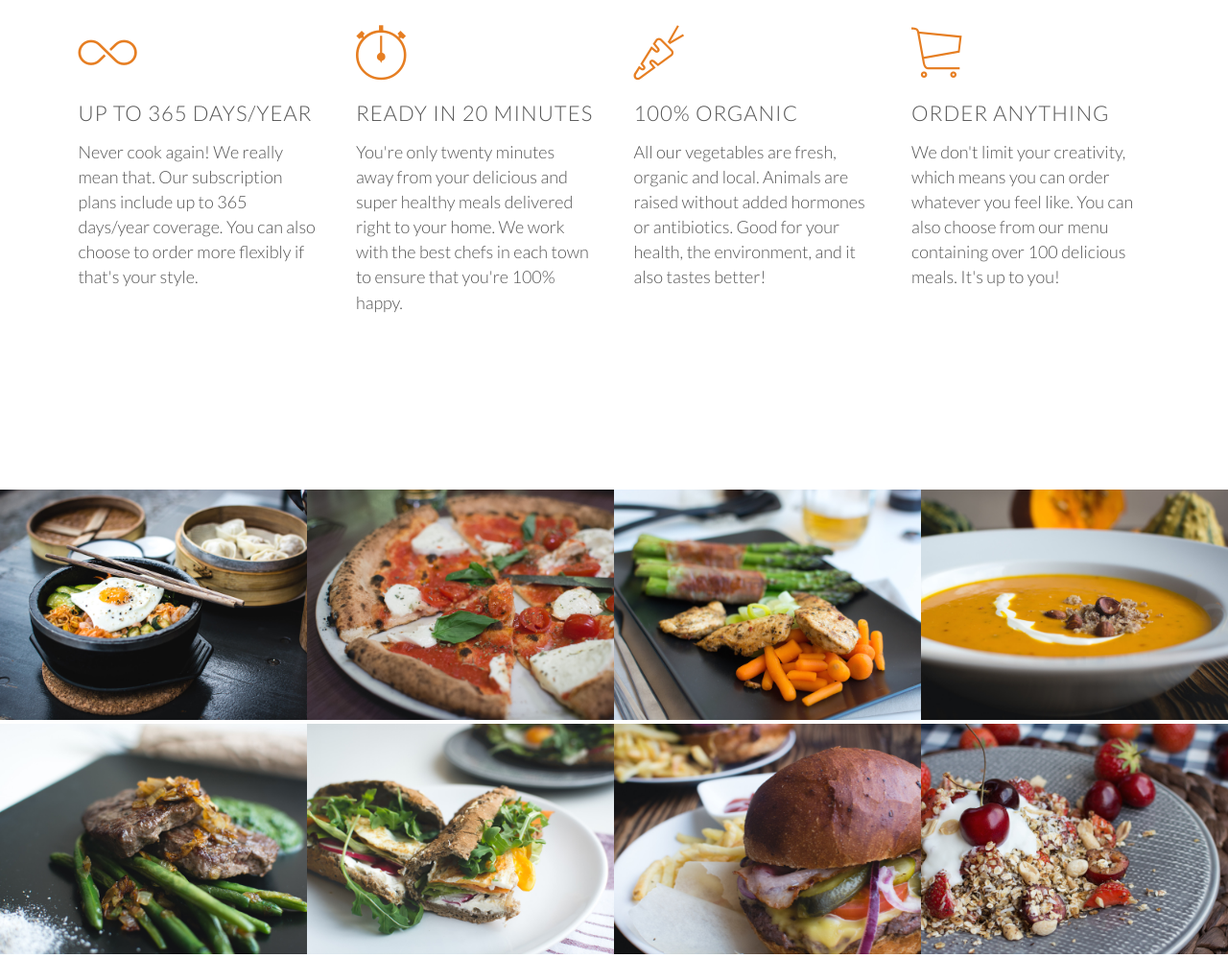
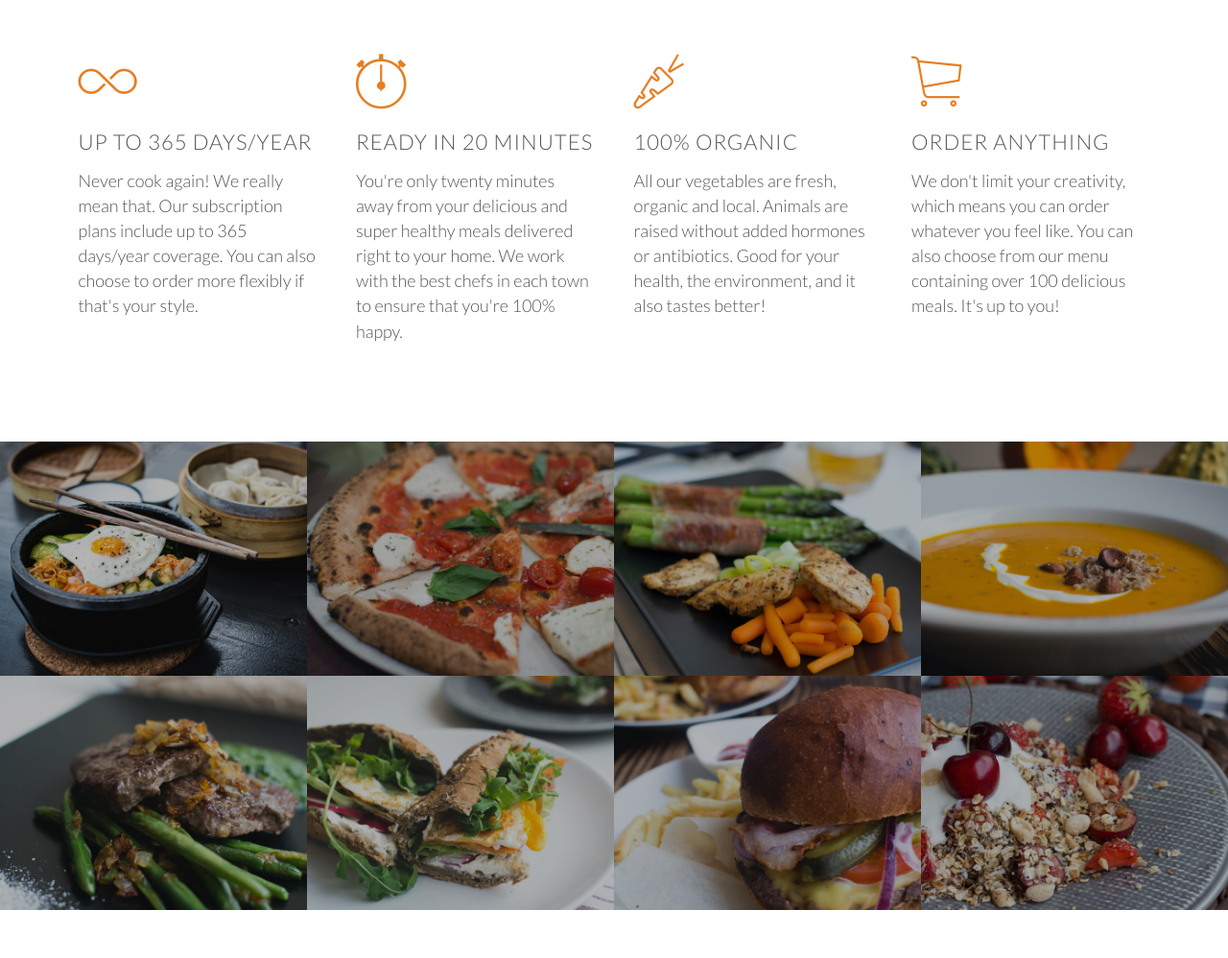
Before and after one commit to Pkdarius/Omnifood, a plain HTML site: page index.html in a window 1280 px wide. Shown: the part 1050-2048 px from the top of the page at 96% size. After the commit the page ends 1998 px from the top, so only its background shows below. Drawn offline with Linux system fonts and the light colour scheme; files whose address does not match are found by name.

Commit message:
Building the favorite meals section - Part 2

```diff
--- a/resources/css/style.css
+++ b/resources/css/style.css
@@ -195,8 +195,20 @@ header {
 }
 
 /* ------------------------------------------------------------ */
+/* FEATURES */
+/* ------------------------------------------------------------ */
+
+.section-features .long-copy {
+  margin-bottom: 30px;
+}
+
+/* ------------------------------------------------------------ */
 /* MEALS */
 /* ------------------------------------------------------------ */
+
+.section-meals {
+  padding: 0;
+}
 
 .meals-showcase {
   list-style: none;
@@ -212,9 +224,19 @@ header {
 .meal-photo {
   width: 100%;
   margin: 0;
+  overflow: hidden;
+  background-color: #000;
 }
 
 .meal-photo img {
+  opacity: 0.7;
   width: 100%;
   height: auto;
+  transform: scale(1.15);
+  transition: transform 0.5s, opacity 0.5s;
 }
+
+.meal-photo img:hover {
+  opacity: 1;
+  transform: scale(1.03);
+}
```
